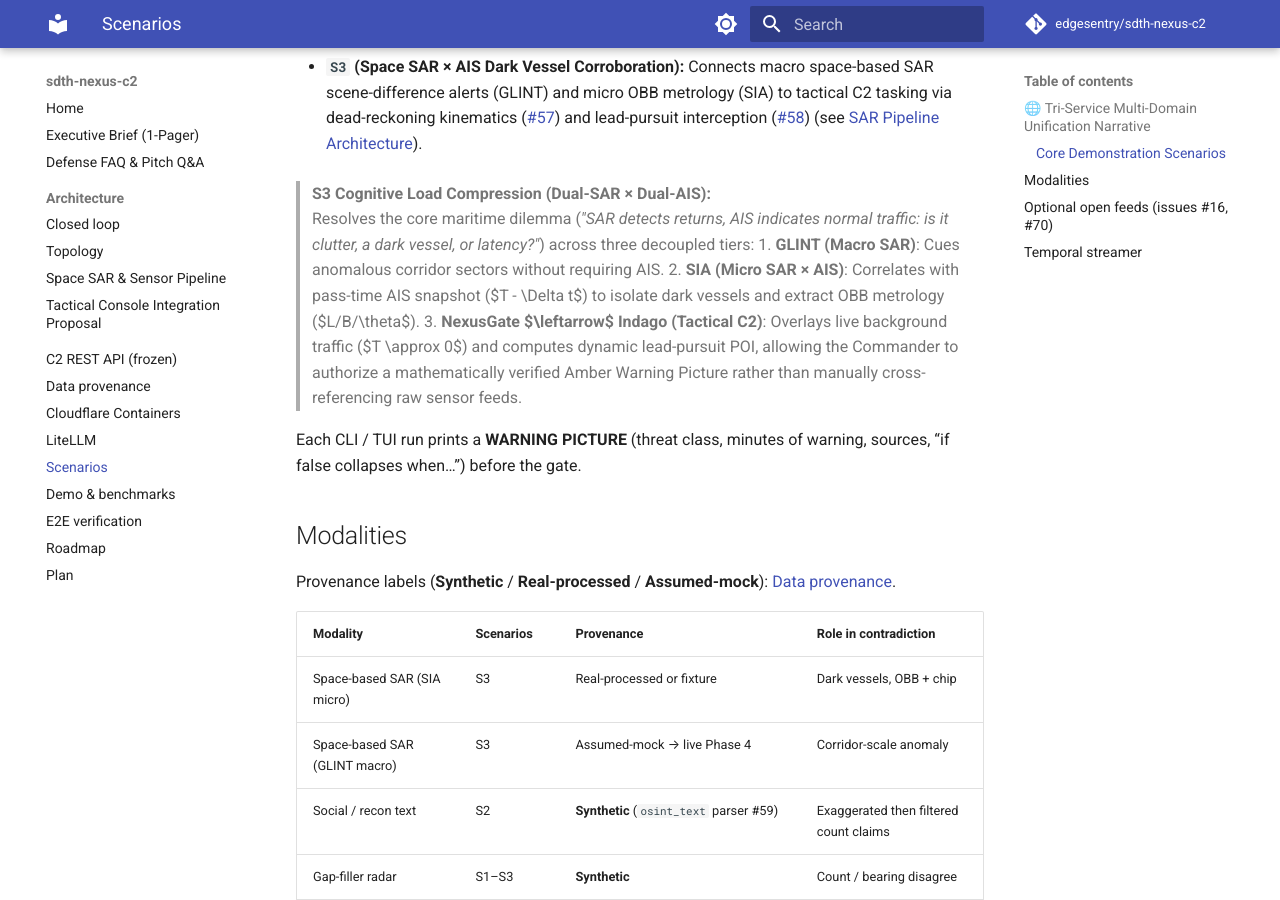
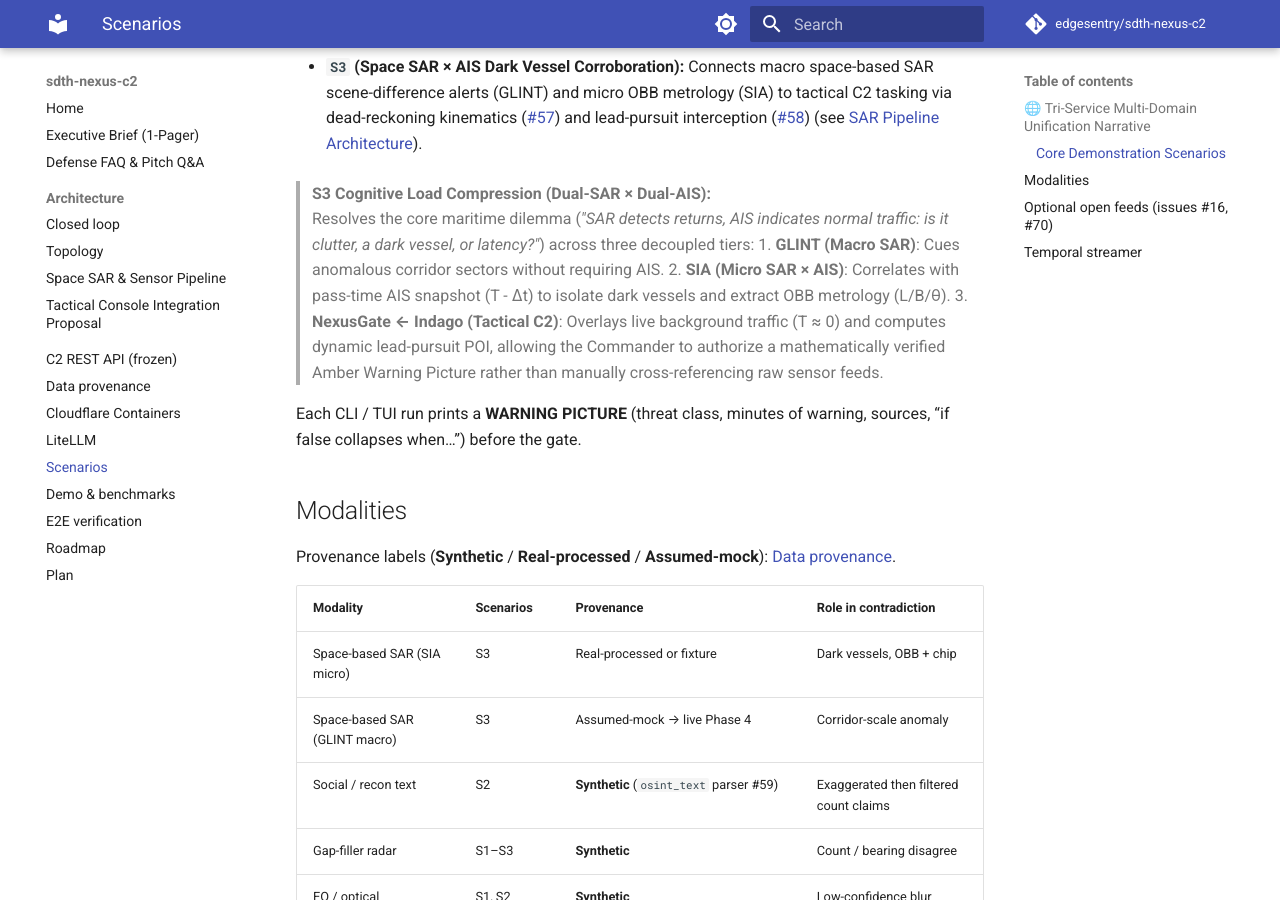
Before and after one commit to edgesentry/sdth-nexus-c2, an MkDocs documentation site: the page built from docs/scenarios.md, in a window 1280 px wide and 900 px high, scrolled down 1411 px. Built offline with MkDocs 1.6.1 and Material for MkDocs 9.7.7, drawn with Linux system fonts in a browser that asks for light colours; comment, search, counter and statistics services are not loaded.

Commit message:
docs: replace raw LaTeX leftarrow with clean unicode and fix ruff F401

```diff
--- a/docs/scenarios.md
+++ b/docs/scenarios.md
@@ -33,8 +33,8 @@ App-layer scenarios under `app/scenarios/`. Each run builds synthetic multi-vend
 > **S3 Cognitive Load Compression (Dual-SAR × Dual-AIS):**
 > Resolves the core maritime dilemma (*"SAR detects returns, AIS indicates normal traffic: is it clutter, a dark vessel, or latency?"*) across three decoupled tiers:
 > 1. **GLINT (Macro SAR)**: Cues anomalous corridor sectors without requiring AIS.
-> 2. **SIA (Micro SAR × AIS)**: Correlates with pass-time AIS snapshot ($T - \Delta t$) to isolate dark vessels and extract OBB metrology ($L/B/\theta$).
-> 3. **NexusGate $\leftarrow$ Indago (Tactical C2)**: Overlays live background traffic ($T \approx 0$) and computes dynamic lead-pursuit POI, allowing the Commander to authorize a mathematically verified Amber Warning Picture rather than manually cross-referencing raw sensor feeds.
+> 2. **SIA (Micro SAR × AIS)**: Correlates with pass-time AIS snapshot (T - Δt) to isolate dark vessels and extract OBB metrology (L/B/θ).
+> 3. **NexusGate ← Indago (Tactical C2)**: Overlays live background traffic (T ≈ 0) and computes dynamic lead-pursuit POI, allowing the Commander to authorize a mathematically verified Amber Warning Picture rather than manually cross-referencing raw sensor feeds.
 
 Each CLI / TUI run prints a **WARNING PICTURE** (threat class, minutes of warning, sources, “if false collapses when…”) before the gate.
 
```
Also changed, not shown: docs/architecture/sar_pipeline.md (+2 -2 lines), 1 other file.
